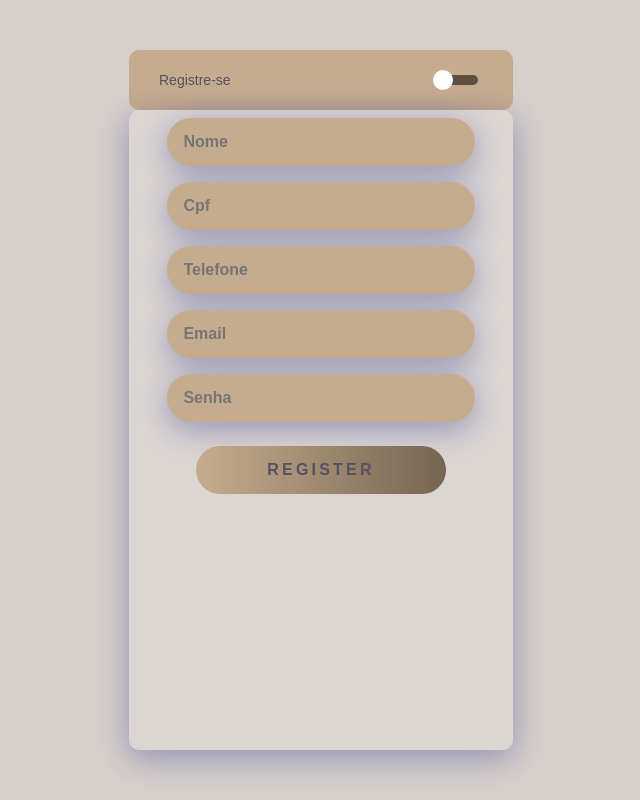
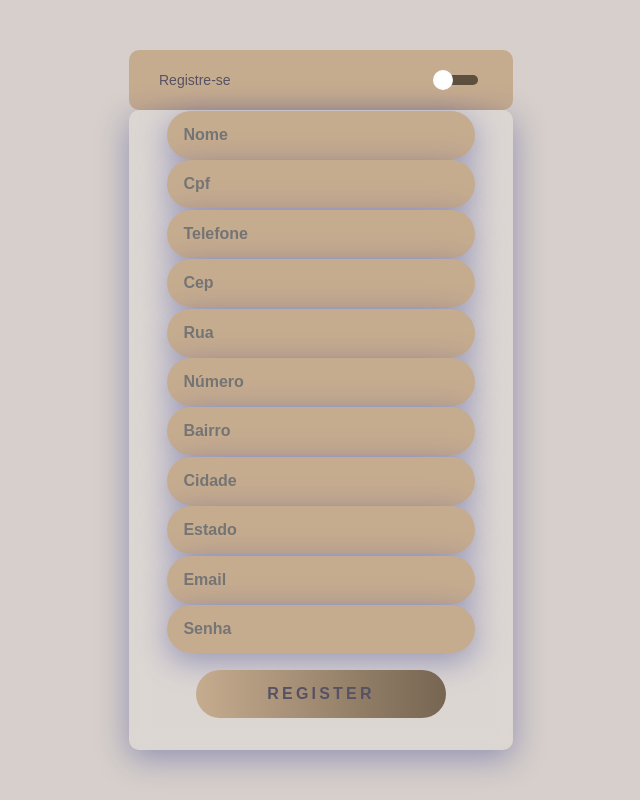
Before and after one commit to alexandre-roque/RaptorsPizzaria, a React (Vite) app: page /register in a window 1280 px wide. Shown: the whole page, without its empty margins (319-959 px from the left). Built offline with nearby package versions, Linux system fonts and the light colour scheme.

Commit message:
Register inputs added

```diff
--- a/src/components/Input/index.tsx
+++ b/src/components/Input/index.tsx
@@ -1,13 +1,14 @@
-import React, { ChangeEventHandler } from "react";
+import React, { ChangeEventHandler, FocusEventHandler } from "react";
 import { StyledInput } from "./styles";
 
 export type InputComponentProps = {
     type: React.HTMLInputTypeAttribute,
     value: string,
     placeholder: string,
-    onChange: ChangeEventHandler<HTMLInputElement>
+    onChange: ChangeEventHandler<HTMLInputElement>,
+    onBlur?: FocusEventHandler<HTMLInputElement>
 }
 
-export default function Input({ type, placeholder, onChange, value }: InputComponentProps) {
-    return <StyledInput onChange={onChange} value={value} type={type} placeholder={placeholder} />;
+export default function Input({ type, placeholder, onChange, onBlur, value }: InputComponentProps) {
+    return <StyledInput onChange={onChange} onBlur={onBlur} value={value} type={type} placeholder={placeholder} />;
 }
--- a/src/pages/Register/index.tsx
+++ b/src/pages/Register/index.tsx
@@ -1,4 +1,4 @@
-import { useState } from "react";
+import { useState, FocusEvent } from "react";
 import { useNavigate } from "react-router-dom";
 import { RegisterRequest } from "../../context/RegisterProvider";
 import Button from "../../components/Button";
@@ -6,19 +6,48 @@ import Input from "../../components/Input";
 import { ButtonContainer } from "../Login/styles";
 import LoginHeader from "../../components/LoginHeader";
 import { RegisterContainer, InputContainer } from "./styles";
+import axios from "axios";
 
 export default function Register() {
     const [nameValue, setNameValue] = useState("");
     const [cpfValue, setCpfValue] = useState("");
     const [phoneValue, setPhoneValue] = useState("");
+
+    const [cepValue, setCepValue] = useState("");
+    const [ruaValue, setRuaValue] = useState("");
+    const [numValue, setNumValue] = useState("");
+    const [bairroValue, setBairroValue] = useState("");
+    const [cidadeValue, setCidadeValue] = useState("");
+    const [estadoValue, setEstadoValue] = useState("");
+
     const [emailValue, setEmailValue] = useState("");
     const [passwordValue, setPasswordValue] = useState("");
 
     const onNameChange = (e: React.FormEvent<HTMLInputElement>) =>  setNameValue(e.currentTarget.value);
     const onCpfChange = (e: React.FormEvent<HTMLInputElement>) =>   setCpfValue(e.currentTarget.value);
     const onPhoneChange = (e: React.FormEvent<HTMLInputElement>) => setPhoneValue(e.currentTarget.value);
+
+    const onCepChange = (e: React.FormEvent<HTMLInputElement>) => setCepValue(e.currentTarget.value);
+    const onRuaChange = (e: React.FormEvent<HTMLInputElement>) => setCepValue(e.currentTarget.value);
+    const onNumChange = (e: React.FormEvent<HTMLInputElement>) => setCepValue(e.currentTarget.value);
+    const onBairroChange = (e: React.FormEvent<HTMLInputElement>) => setCepValue(e.currentTarget.value);
+    const onCidadeChange = (e: React.FormEvent<HTMLInputElement>) => setCepValue(e.currentTarget.value);
+    const onEstadoChange = (e: React.FormEvent<HTMLInputElement>) => setCepValue(e.currentTarget.value);
+
     const onEmailChange = (e: React.FormEvent<HTMLInputElement>) => setEmailValue(e.currentTarget.value);
     const onPasswordChange = (e: React.FormEvent<HTMLInputElement>) => setPasswordValue(e.currentTarget.value);
+
+    const checkCep = async (e: FocusEvent<HTMLInputElement>) => {
+        const cep = e.currentTarget.value.replace(/\D/g, '');
+        const response = await axios.get(`https://viacep.com.br/ws/${cep}/json`);
+
+        setRuaValue(response.data.logradouro);
+        setBairroValue(response.data.bairro);
+        setCidadeValue(response.data.localidade);
+        setEstadoValue(response.data.uf);
+        setRuaValue(response.data.logradouro);
+
+    };
 
     const navigate = useNavigate();
 
@@ -40,6 +69,14 @@ export default function Register() {
                     <Input value={nameValue} onChange={onNameChange} type="text" placeholder="Nome" />
                     <Input value={cpfValue} onChange={onCpfChange} type="text" placeholder="Cpf" />
                     <Input value={phoneValue} onChange={onPhoneChange} type="text" placeholder="Telefone" />
+
+                    <Input value={cepValue} onChange={onCepChange} onBlur={checkCep} type="text" placeholder="Cep" />
+                    <Input value={ruaValue} onChange={onRuaChange} type="text" placeholder="Rua" />
+                    <Input value={numValue} onChange={onNumChange} type="text" placeholder="Número" />
+                    <Input value={bairroValue} onChange={onBairroChange} type="text" placeholder="Bairro" />
+                    <Input value={cidadeValue} onChange={onCidadeChange} type="text" placeholder="Cidade" />
+                    <Input value={estadoValue} onChange={onEstadoChange} type="text" placeholder="Estado" />
+
                     <Input value={emailValue} onChange={onEmailChange} type="text" placeholder="Email" />
                     <Input value={passwordValue} onChange={onPasswordChange} type="password" placeholder="Senha" />
                 </InputContainer>
--- a/src/pages/Register/styles.tsx
+++ b/src/pages/Register/styles.tsx
@@ -19,6 +19,6 @@ export const InputContainer = styled.div`
     align-items: center;
     flex-direction: column;
     justify-content: space-around;
-    height: 50%;
+    height: 95%;
     width: 100%;
 `;
```
